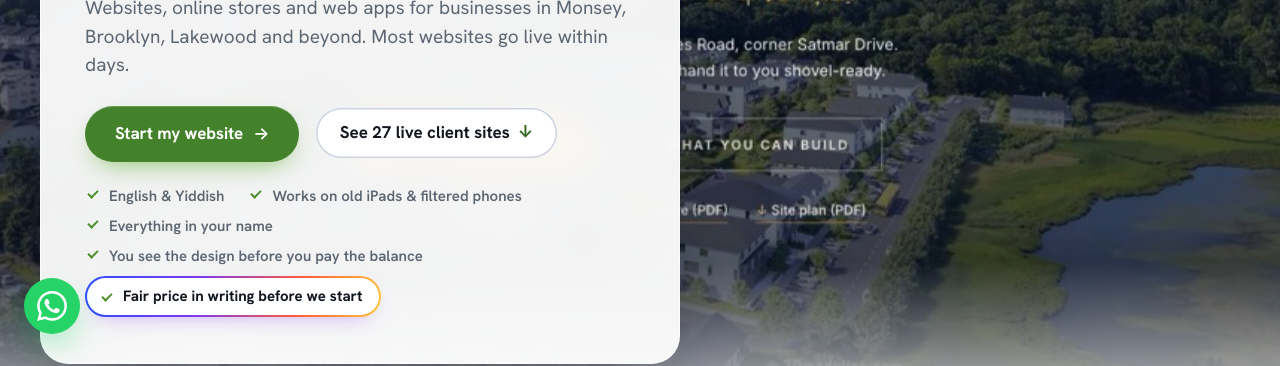
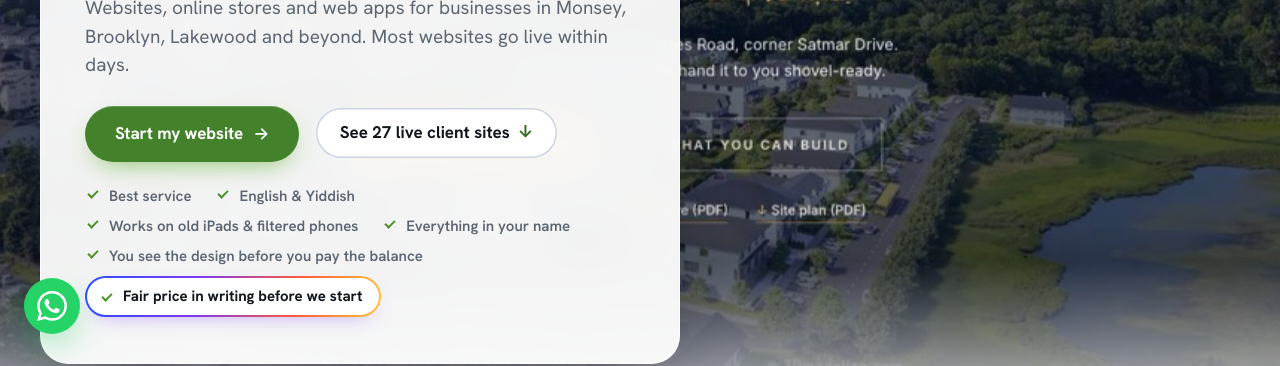
Before and after one commit to jgffyjbv/bhweselutions, a plain HTML site: page index.html in a window 1280 px wide. Shown: the part 442-808 px from the top of the page. Drawn offline with Linux system fonts and the light colour scheme; no server answers.

Commit message:
Hero checks: add "Best service" (Avrumy, phone task BH-261115-4AH5N)
Co-Authored-By: Claude Opus 5.5 <noreply@anthropic.com>

```diff
--- a/index.html
+++ b/index.html
@@ -104,6 +104,7 @@
         </div>
       </div>
       <ul class="proof">
+        <li>Best service</li>
         <li>English &amp; Yiddish</li>
         <li>Works on old iPads &amp; filtered phones</li>
         <li>Everything in your name</li>
```
